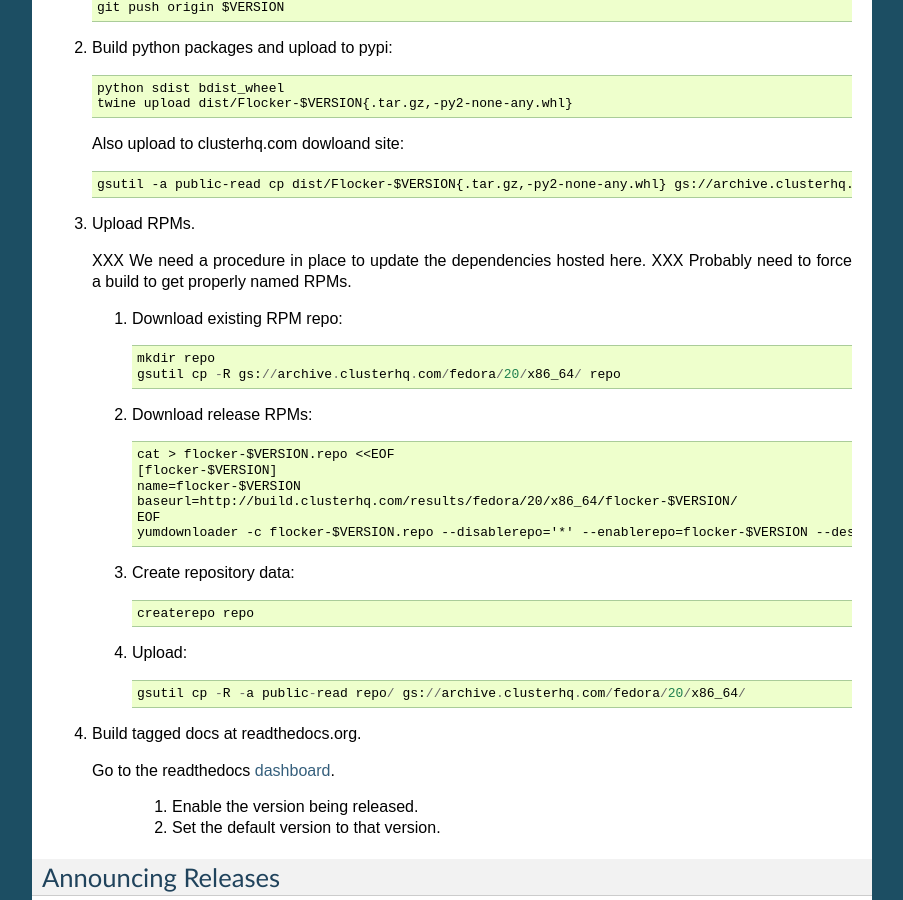
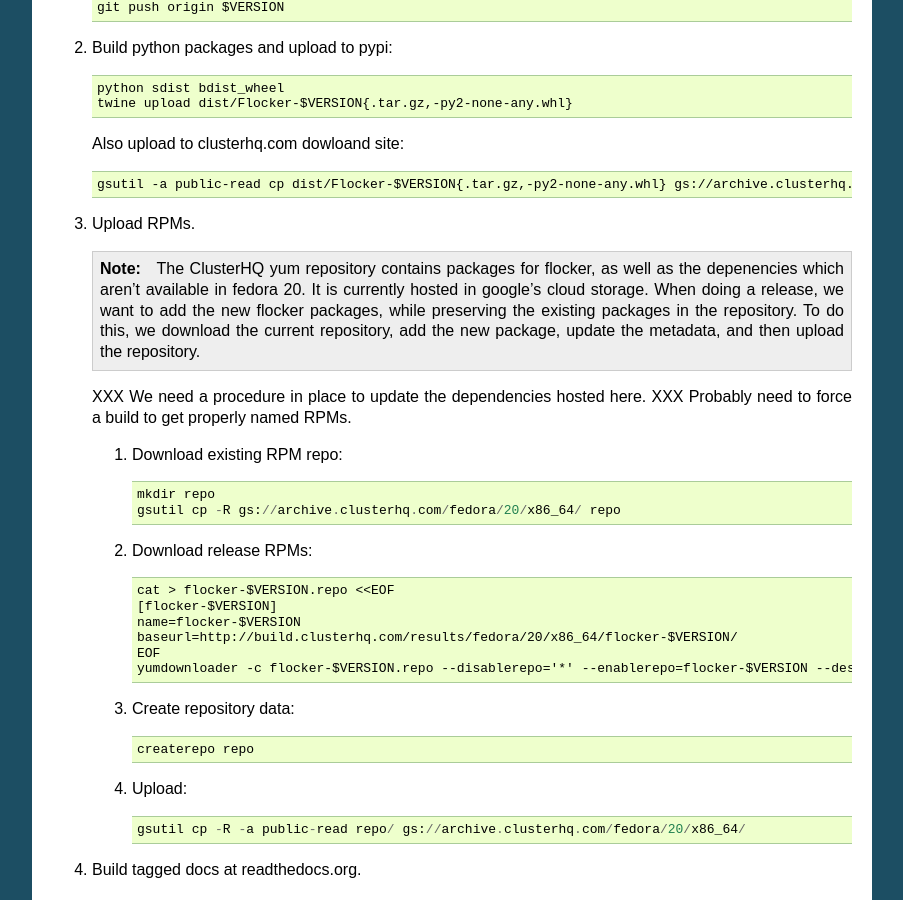
Before and after one commit to ClusterHQ/flocker, a Sphinx documentation site: the page built from docs/release-process.rst, in a window 1280 px wide and 900 px high, scrolled down 1372 px. Shown: the whole window, without its empty margins (198-1101 px from the left). Built offline with Sphinx 7.4.7, drawn with Linux system fonts in a browser that asks for light colours.

Commit message:
Add a note explaining what is happening when we upload rpms.

```diff
--- a/docs/release-process.rst
+++ b/docs/release-process.rst
@@ -82,6 +82,13 @@
 
 3. Upload RPMs.
 
+   .. note::
+
+     The ClusterHQ yum repository contains packages for flocker, as well as the depenencies which aren't available in fedora 20.
+     It is currently hosted in google's cloud storage.
+     When doing a release, we want to add the new flocker packages, while preserving the existing packages in the repository.
+     To do this, we download the current repository, add the new package, update the metadata, and then upload the repository.
+
    XXX We need a procedure in place to update the dependencies hosted here.
    XXX Probably need to force a build to get properly named RPMs.
 
```
